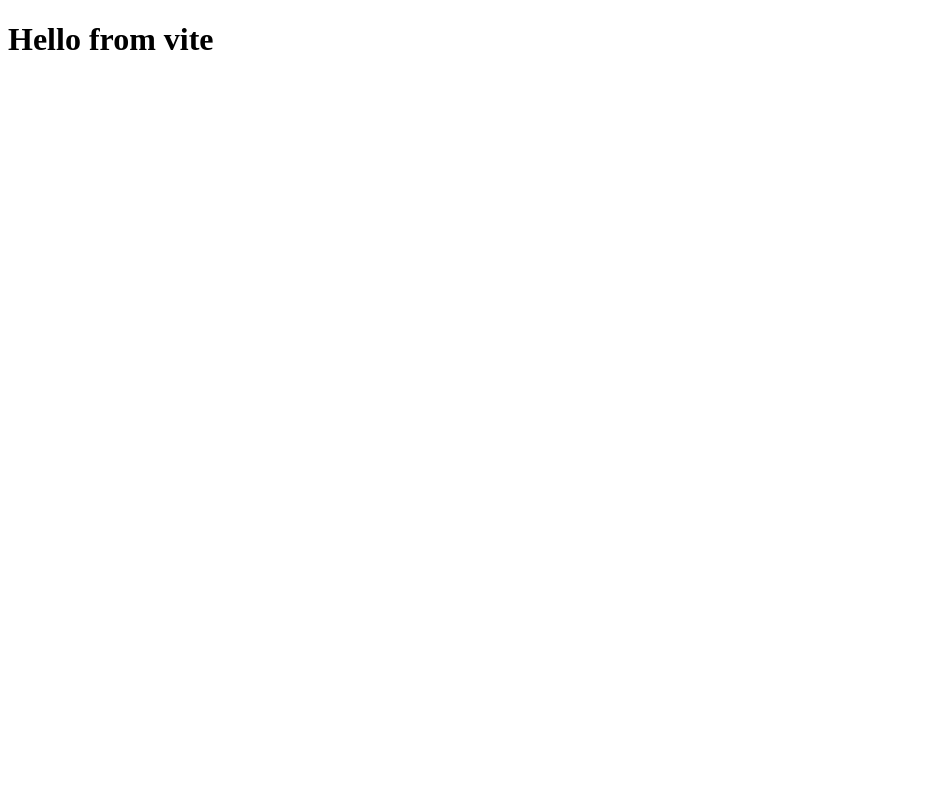
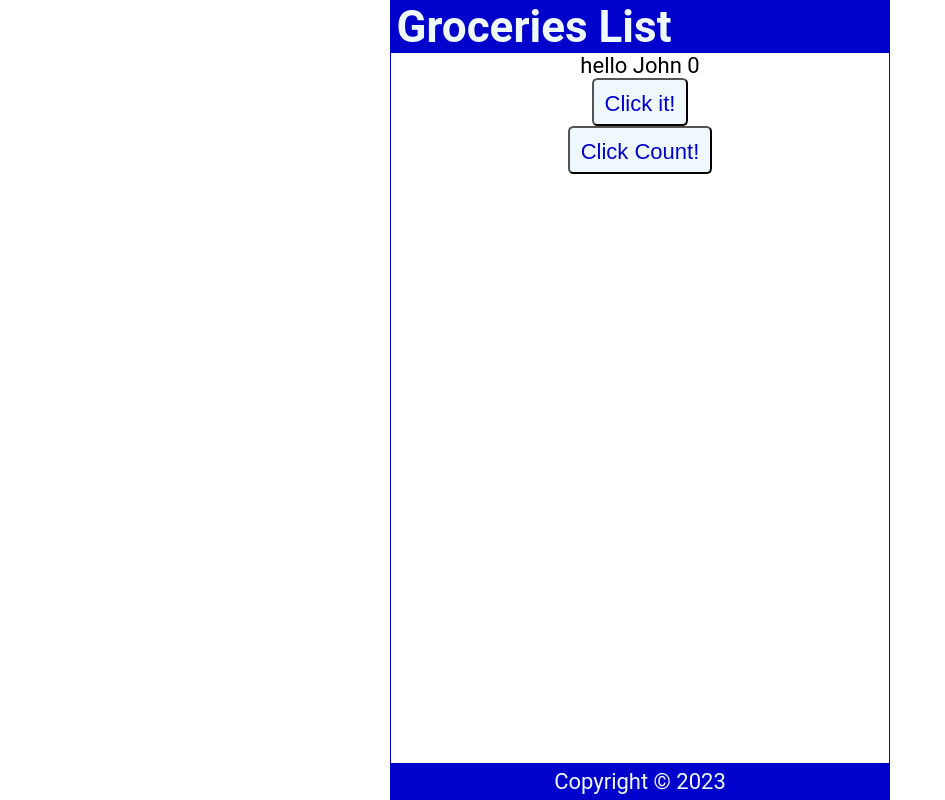
Before and after one commit to dngoyb/shopping-list, a React (Vite) app: page / in a window 1280 px wide. Shown: the whole page, without its empty margins (0-945 px from the left). Built offline with nearby package versions, Linux system fonts and the light colour scheme.

Commit message:
Header, Content, Footer created and css file filled

```diff
--- a/src/App.jsx
+++ b/src/App.jsx
@@ -1,10 +1,14 @@
+import Header from './Header';
+import Content from './Content';
+import Footer from './Footer';
+
 function App() {
 	return (
-		<>
-			<div>
-				<h1>Hello from vite</h1>
-			</div>
-		</>
+		<div className='App'>
+			<Header />
+			<Content />
+			<Footer />
+		</div>
 	);
 }
 
--- /dev/null
+++ b/src/Content.jsx
@@ -0,0 +1,27 @@
+import { useState } from 'react';
+
+const Content = () => {
+	const [name, setName] = useState('John');
+	const [count, setCount] = useState(0);
+
+	const handleClick = () => {
+		const names = ['Ngoy', 'Banza', 'Malkia'];
+		const int = Math.floor(Math.random() * names.length);
+		setName(names[int]);
+	};
+
+	const handleCount = () => {
+		setCount(count + 1);
+	};
+	return (
+		<main>
+			<p>
+				hello {name} {count}
+			</p>
+			<button onClick={handleClick}>Click it!</button>
+			<button onClick={handleCount}>Click Count!</button>
+		</main>
+	);
+};
+
+export default Content;
--- /dev/null
+++ b/src/Footer.jsx
@@ -0,0 +1,10 @@
+const Footer = () => {
+	const date = new Date().getFullYear();
+	return (
+		<footer>
+			<p>Copyright &copy; {date}</p>
+		</footer>
+	);
+};
+
+export default Footer;
--- /dev/null
+++ b/src/Header.jsx
@@ -0,0 +1,11 @@
+import React from 'react';
+
+const Header = () => {
+	return (
+		<header>
+			<h1>Groceries List</h1>
+		</header>
+	);
+};
+
+export default Header;
--- a/src/index.css
+++ b/src/index.css
@@ -0,0 +1,184 @@
+* {
+	margin: 0;
+	padding: 0;
+	box-sizing: border-box;
+}
+
+html {
+	font-size: 22px;
+}
+
+body {
+	min-height: 100vh;
+	font-family: 'Roboto', 'Oxygen', 'Ubuntu', 'Cantarell', 'Fira Sans',
+		'Droid Sans', 'Helvetica Neue', sans-serif;
+	-webkit-font-smoothing: antialiased;
+	-moz-osx-font-smoothing: grayscale;
+}
+
+.App {
+	display: flex;
+	flex-direction: column;
+	justify-content: center;
+	align-items: center;
+	height: 100vh;
+	width: 100%;
+	max-width: 500px;
+	border: 1px solid mediumblue;
+	margin: auto;
+}
+
+header {
+	width: 100%;
+	padding: 0 0.25em;
+	background-color: mediumblue;
+	color: aliceblue;
+	display: flex;
+	justify-content: space-between;
+	align-items: center;
+}
+
+main {
+	width: 100%;
+	display: flex;
+	flex-direction: column;
+	flex-grow: 1;
+	justify-content: flex-start;
+	align-items: center;
+	overflow-y: auto;
+}
+
+footer {
+	width: 100%;
+	padding: 0.25em;
+	background-color: mediumblue;
+	color: aliceblue;
+	display: grid;
+	place-content: center;
+}
+
+ul {
+	width: 100%;
+	list-style: none;
+	padding: 0 0.25rem 0.25rem;
+}
+
+ul li::before {
+	content: '\200B';
+}
+
+.item {
+	display: flex;
+	justify-content: flex-start;
+	align-items: center;
+	padding: 0.5rem 0 0.5rem 0.5rem;
+	margin: 0.25rem 0;
+	background-color: #eee;
+}
+
+.item:first-child {
+	margin: 0;
+}
+
+.item input[type='checkbox'] {
+	text-align: center;
+	width: 2.5rem;
+	width: 48px;
+	min-width: 48px;
+	height: 2.5rem;
+	height: 48px;
+	min-height: 48px;
+	cursor: pointer;
+	margin-right: 0.5rem;
+}
+
+.item input[type='checkbox']:focus + label {
+	text-decoration: underline;
+}
+
+.item > label {
+	font-size: 0.75rem;
+	flex-grow: 1;
+}
+
+.item svg {
+	width: 48px;
+	min-width: 48px;
+	height: 36px;
+	font-size: 1rem;
+	color: steelblue;
+	cursor: pointer;
+}
+
+.item svg:focus,
+.item svg:hover {
+	color: red;
+	outline: none;
+}
+
+.addForm {
+	width: 100%;
+	display: flex;
+	justify-content: flex-start;
+	margin: 0.5rem 0 0;
+	padding: 0 0.5rem 0.25rem;
+	border-bottom: 1px solid #eee;
+}
+
+.addForm label {
+	position: absolute;
+	left: -99999px;
+}
+
+.addForm input[type='text'] {
+	flex-grow: 1;
+	max-width: calc(100% - 50px);
+	min-height: 48px;
+	font-size: 1rem;
+	padding: 0.25rem;
+	border-radius: 0.25rem;
+	margin-right: 0.25rem;
+	outline: none;
+}
+
+button {
+	height: 48px;
+	min-width: 48px;
+	border-radius: 0.25rem;
+	padding: 0.5rem;
+	font-size: 1rem;
+	background-color: aliceblue;
+	color: mediumblue;
+	cursor: pointer;
+}
+
+button:focus,
+button:hover {
+	color: white;
+	background-color: limegreen;
+	outline: none;
+}
+
+.searchForm {
+	width: 100%;
+	display: flex;
+	justify-content: flex-start;
+	margin: 0.25rem 0 0;
+	padding: 0 0.5rem 0.25rem;
+	border-bottom: 1px solid #eee;
+}
+
+.searchForm label {
+	position: absolute;
+	left: -99999px;
+}
+
+.searchForm input[type='text'] {
+	flex-grow: 1;
+	max-width: 100%;
+	min-height: 48px;
+	font-size: 1rem;
+	padding: 0.25rem;
+	border-radius: 0.25rem;
+	outline: none;
+}
```
